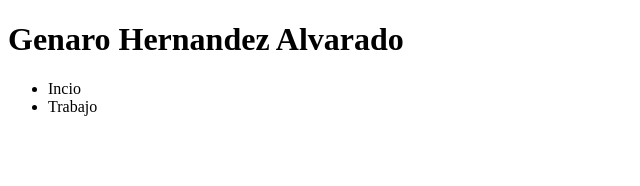
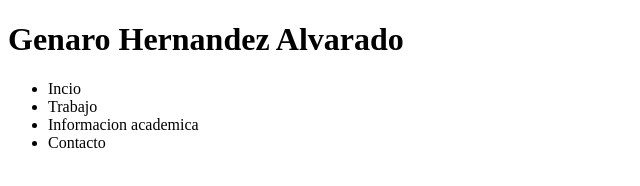
Before and after one commit to GenaroHerarnandezAlvarado/repo_prueba, a plain HTML site: page index.html in a window 1280 px wide. Shown: the whole page, without its empty margins (0-640 px from the left). Drawn offline with Linux system fonts and the light colour scheme.

Commit message:
mas menus

```diff
--- a/index.html
+++ b/index.html
@@ -11,6 +11,8 @@
     <ul>
         <li>Incio</li>
         <li>Trabajo</li>
+        <li>Informacion academica</li>
+        <li>Contacto</li>
     </ul>
 </body>
 </html>
```
